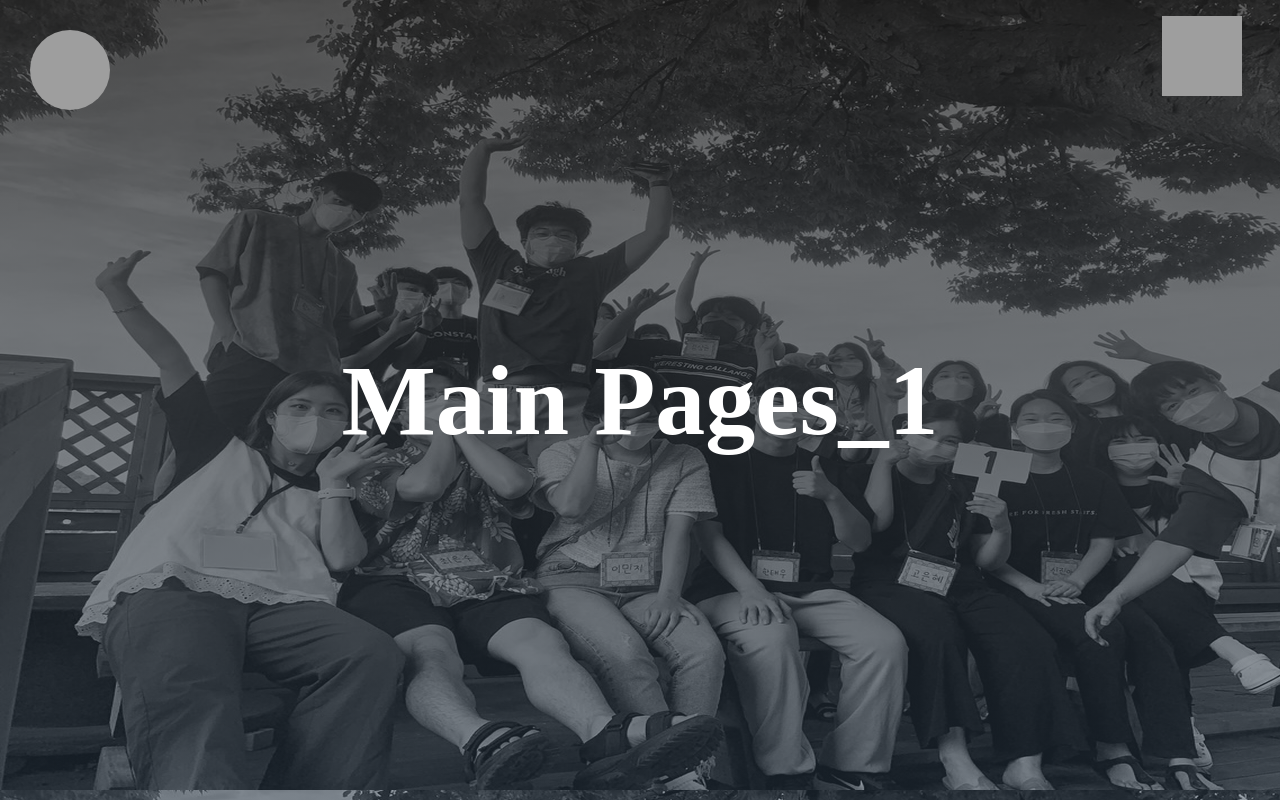
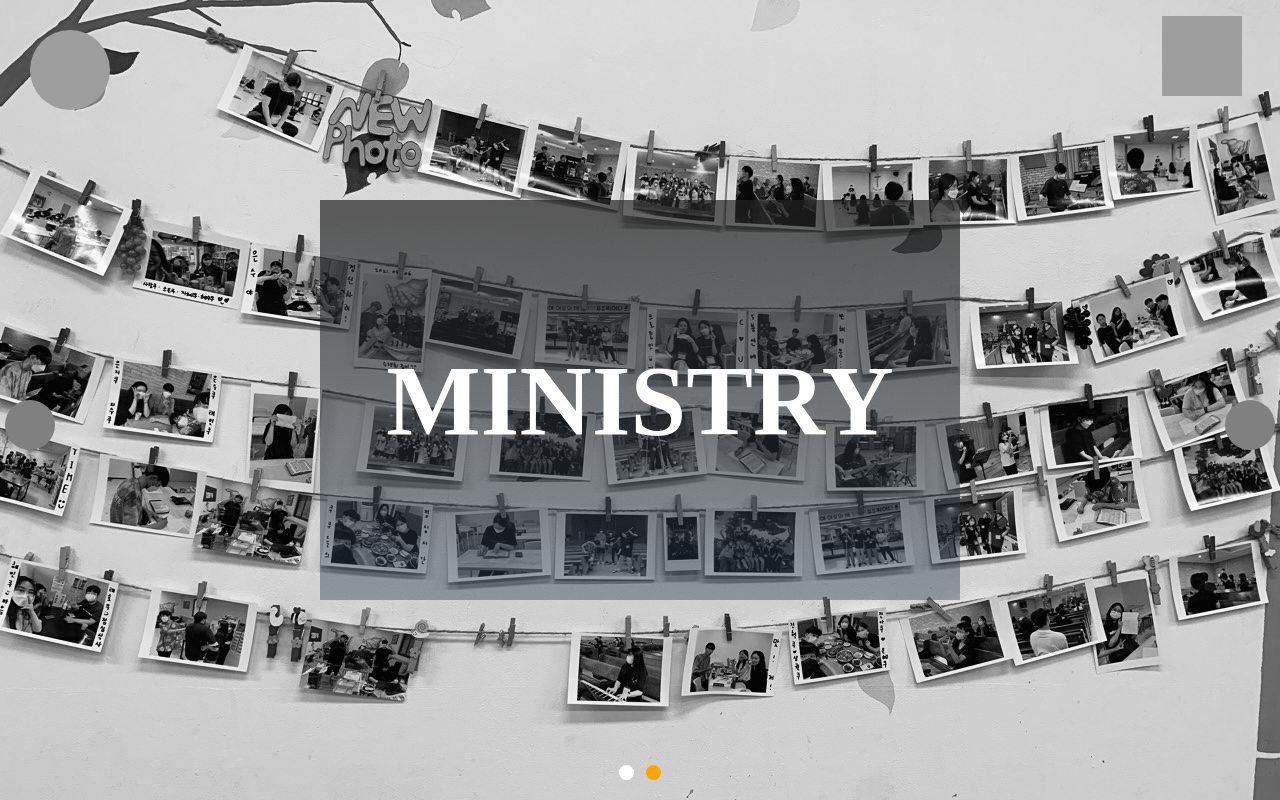
Before and after one commit to jangmoonwon/h2alingbblus2-web, a React (Create React App) app: page /main/ in a window 1280 px wide. Built offline with nearby package versions, Linux system fonts and the light colour scheme; grey boxes are pictures that could not be loaded; a web font is replaced by a local one.

Commit message:
메인페이지 Carousel 추가

```diff
--- a/src/components/Carousel/index.tsx
+++ b/src/components/Carousel/index.tsx
@@ -1,6 +1,14 @@
 import React, { useState, useEffect, useCallback } from "react";
 import { arrImages } from "./slideImg";
-import { Container, Images, PickerWrapper, Arrow, Picker } from "./styles";
+import {
+  Container,
+  Images,
+  PickerWrapper,
+  Arrow,
+  SlideDot,
+  Content,
+  TextWrapper,
+} from "./styles";
 
 const Carousel = (): JSX.Element => {
   const [pickers, setPickers] = useState<JSX.Element[]>([]);
@@ -55,13 +63,13 @@ const Carousel = (): JSX.Element => {
     setPickers(
       arrImages.map((_, idx) => {
         return (
-          <Picker
+          <SlideDot
             onClick={() => onPickIndex(idx)}
             background={pickIndex === idx ? "orange" : "white"}
             key={idx}
           >
             {/* state pickIndex와 자신의 idx가 같을시 색깔을 다르게 준다. */}
-          </Picker>
+          </SlideDot>
         );
       })
     );
@@ -80,19 +88,16 @@ const Carousel = (): JSX.Element => {
 
   return (
     <Container>
-      <Images src={arrImages[pickIndex]} />
-      {/* pickIndex라는 state 변수를 이용하여 그에 맞는 이미지 렌더링 */}
-      <Arrow isLeft={true} onClick={handlePrevClick}>
-        {/* <AiOutlineArrowLeft /> */}
-      </Arrow>
-      <Arrow isLeft={false} onClick={handleNextClick}>
-        {/* <AiOutlineArrowRight /> */}
-      </Arrow>
-      <PickerWrapper>
-        {pickers}
-        {/* 위에서 선언해준 pickers JSX.Element[]들을 렌더링
-          map을 해주지 않아도 렌더링이 됨 (JSX.Element[]의 특성인것 같다.) */}
-      </PickerWrapper>
+      <Content>
+        <Images src={arrImages[pickIndex]} />
+        {/* pickIndex라는 state 변수를 이용하여 그에 맞는 이미지 렌더링 */}
+        <Arrow isLeft={true} onClick={handlePrevClick}></Arrow>
+        <Arrow isLeft={false} onClick={handleNextClick}></Arrow>
+        <PickerWrapper>{pickers}</PickerWrapper>
+        <TextWrapper>
+          <TextWrapper>MINISTRY</TextWrapper>
+        </TextWrapper>
+      </Content>
     </Container>
   );
 };
--- a/src/components/Carousel/styles.ts
+++ b/src/components/Carousel/styles.ts
@@ -11,10 +11,23 @@ type BackgroundProps = {
 const Container = styled.div`
   width: 100vw;
   height: 100vh;
-  position: fixed;
+  position: relative;
   top: 50%;
   left: 50%;
   transform: translate(-50%, -50%);
+  overflow: auto;
+  scroll-snap-type: y mandatory;
+`;
+
+const Content = styled.div`
+  scroll-snap-align: center;
+  display: flex;
+  flex-direction: column;
+  justify-content: center;
+  align-items: center;
+  height: 100vh;
+  font-size: 35px;
+  font-weight: 600;
 `;
 
 const Images = styled.img`
@@ -30,8 +43,33 @@ const PickerWrapper = styled.div`
   transform: translate(-50%, -10px);
   display: flex;
 `;
+const TextWrapper = styled.div`
+  position: absolute;
+  width: 50vw;
+  height: 50vh;
+  /* left: 50%;
+  transform: translate(-50%, -50%); */
+  z-index: 99999;
+  display: flex;
+  flex-direction: column;
+  justify-content: center;
+  align-items: center;
+  font-size: 100px;
+  background-image: linear-gradient(
+      to bottom,
+      rgba(34, 34, 34, .45),
+      rgba(44, 62, 80, 0.23)
+    );
 
-const Picker = styled.div<BackgroundProps>`
+    /* border-radius: 30% 70% 20% 40% ; */
+`;
+
+const MainText = styled.text`
+  font-size: 100px;
+  text-align: center;
+`;
+
+const SlideDot = styled.div<BackgroundProps>`
   width: 15px;
   height: 15px;
   border-radius: 50%;
@@ -56,4 +94,13 @@ const Arrow = styled.div<ArrowProps>`
   cursor: pointer;
 `;
 
-export { Container, Images, PickerWrapper, Picker, Arrow };
+export {
+  Container,
+  Content,
+  Images,
+  PickerWrapper,
+  SlideDot,
+  Arrow,
+  TextWrapper,
+  MainText,
+};
--- a/src/containers/MainPage/index.tsx
+++ b/src/containers/MainPage/index.tsx
@@ -1,12 +1,15 @@
 import React from "react";
+import Carousel from "../../components/Carousel";
 import { Container, Wrapper } from "./styles";
 
 function MainPage() {
   return (
     <Container>
-      <Wrapper style={{color: "#fff", fontSize: 100 ,fontWeight: 600}}>Main Pages_1</Wrapper>
-      <Wrapper style={{backgroundColor: 'ivory'}}>Main Pages_2</Wrapper>
-      <Wrapper style={{backgroundColor: 'white'}}>Main Pages_3</Wrapper>
+      <Wrapper style={{ color: "#fff", fontSize: 100, fontWeight: 500 }}>
+        <Carousel />
+      </Wrapper>
+      <Wrapper style={{ backgroundColor: "ivory" }}>Main Pages_2</Wrapper>
+      <Wrapper style={{ backgroundColor: "#D4A5A5" }}>Main Pages_3</Wrapper>
     </Container>
   );
 }
--- a/src/containers/MainPage/styles.ts
+++ b/src/containers/MainPage/styles.ts
@@ -3,13 +3,12 @@ import styled from "styled-components";
 const Container = styled.div`
   /* background-image-size: 1440 X 790 */
 
-  background-image: linear-gradient(
+  /* background-image: linear-gradient(
       to bottom,
-      rgba(34, 34, 34, 0.7),
-      rgba(44, 62, 80, 0.45)
+      rgba(34, 34, 34, 0.85),
+      rgba(44, 62, 80, 0.43)
     ),
-    url("/images/mainBg_1440.jpg");
-  /* background-image: url("/images/mainBg_1440.jpg"); */
+    url("/images/mainImg.jpg"); */
   width: 100vw;
   height: 100vh;
   object-fit: contain;
@@ -28,4 +27,5 @@ const Wrapper = styled.div`
   font-weight: 600;
 `;
 
-export { Container, Wrapper };
+
+export { Container, Wrapper};
```
